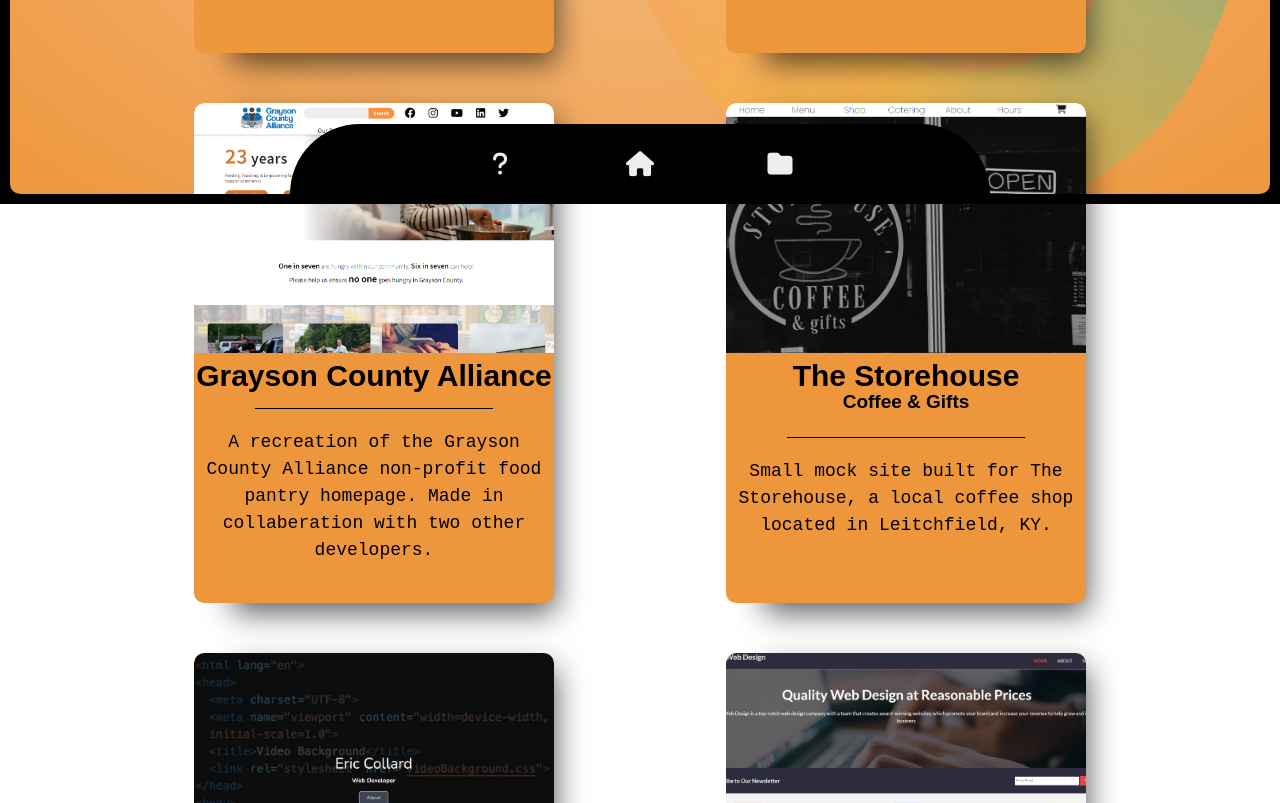
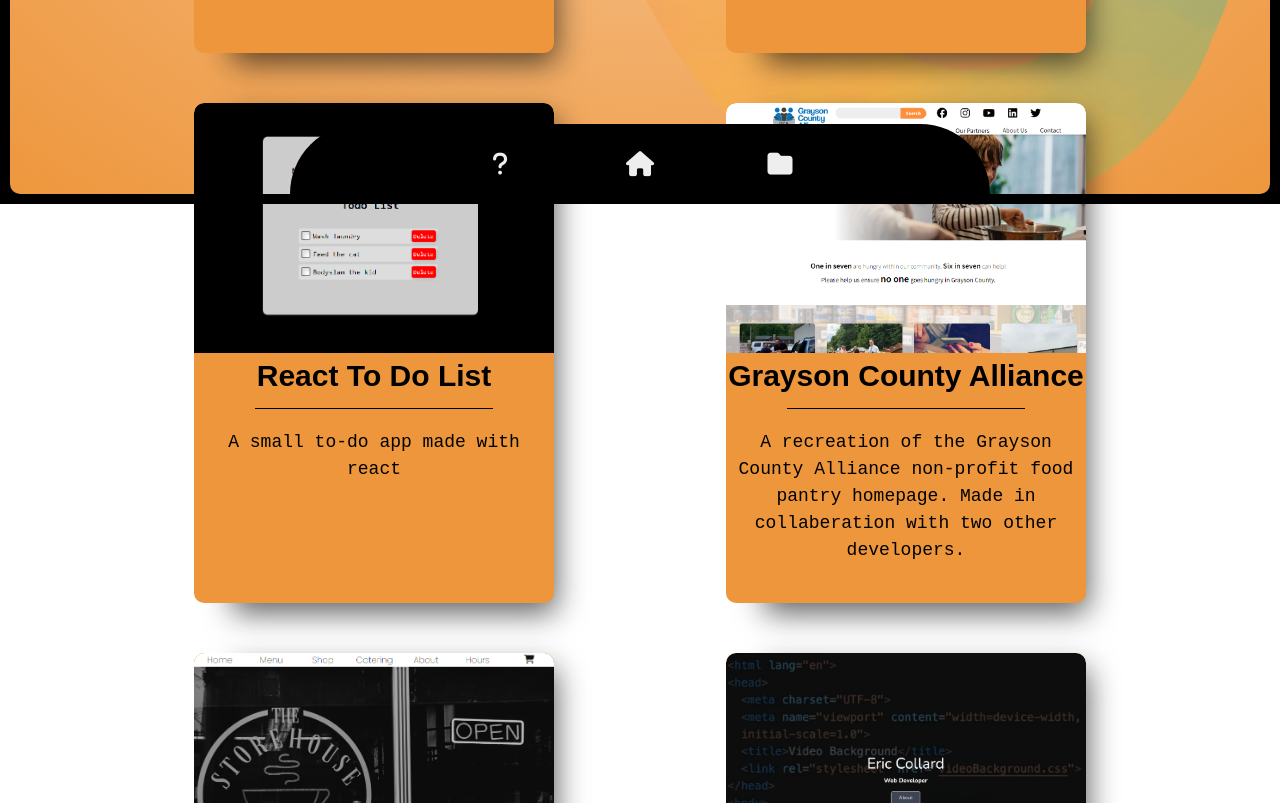
Before and after one commit to reric88/reric88.github.io, a plain HTML site: page portfolio.html in a window 1280 px wide. Shown: the part 596-1399 px from the top of the page. Drawn offline with nearby package versions, Linux system fonts and the light colour scheme; a web font is replaced by a local one.

Commit message:
Added react todo to portfolio cards

```diff
--- a/portfolio.html
+++ b/portfolio.html
@@ -167,29 +167,29 @@
       <!-- #endregion -->
 
       <!-- #region React To Do Card -->
-      <!-- <div class="card">
+      <div class="card">
         <div class="card-shadow"></div>
         <div class="card-content">
           <div class="card-front">
-            <a target="_blank" href="./Portfolio/ReactToDo/public/index.html">
+            <a target="_blank" href="https://reric88.github.io/Todo-List-with-React/">
               <div id="react-todo-card" class="card-image"></div>
             </a>
             <div class="card-description">
               <h4>React To Do List</h4>
               <hr />
-              <p>A small app which lets you add and remove items from a list dynamically</p>
+              <p>A small to-do app made with react</p>
             </div>
           </div>
           <div class="card-back">
             <hr />
             <p>
-              React To Do List
+              You can add items, remove items, and check the items. Add with your mouse or press enter. The list is saved locally on your device for future reference. Will add multiplayer functionality.
             </p>
             <hr />
             <h6>HTML - CSS - React JS</h6>
           </div>
         </div>
-      </div> -->
+      </div>
 
       <!-- #endregion -->
 
--- a/style.css
+++ b/style.css
@@ -699,6 +699,10 @@
     background-image: url('./Images/bideoBackground.png');
 }
 
+#react-todo-card {
+    background-image: url('./Images/todolist.png');
+}
+
 #full-page-card {
     background-image: url('./Images/fullWebpageProject.png');
 }
```
Also changed, not shown: Images/todolist.png (added).
